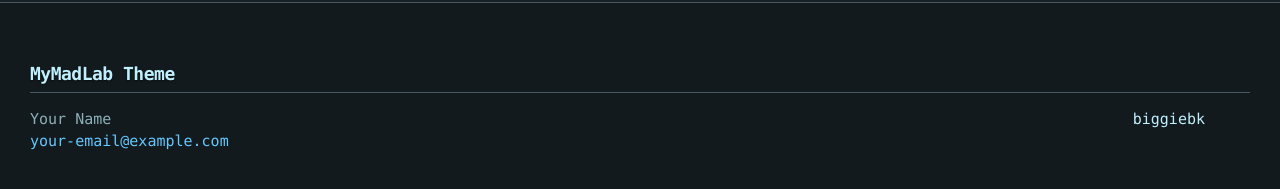
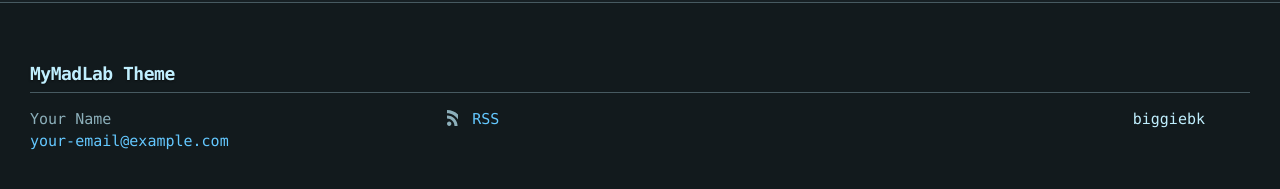
Before and after one commit to biggiebk/theme_mymadlab, a Jekyll site: the page built from index.md, in a window 1280 px wide and 900 px high, scrolled down 5756 px. Shown: the part 687-876 px from the top of the window. Built offline with Jekyll 4.4.1, drawn with Linux system fonts in a browser that asks for light colours; nearby versions of some CDN libraries; our own code applies the rules of GitHub Pages for plain Markdown files.

Commit message:
Post and RSS optional

```diff
--- a/_config.yml
+++ b/_config.yml
@@ -18,6 +18,10 @@
 email: your-email@example.com
 github_username: biggiebk
 repository: biggiebk/theme_mymadlab
+
+# Display options
+show_posts: true          # Show posts list on homepage
+show_rss_subscribe: true  # Show RSS subscription links
 
 # Header navigation
 header_pages:
--- a/_includes/social.html
+++ b/_includes/social.html
@@ -10,5 +10,5 @@
   {%- if site.twitter_username -%}<li><a href="https://www.twitter.com/{{ site.twitter_username| cgi_escape | escape }}"><svg class="svg-icon"><use xlink:href="{{ '/assets/mymadlab-social-icons.svg#twitter' | relative_url }}"></use></svg> <span class="username">{{ site.twitter_username| escape }}</span></a></li>{%- endif -%}
   {%- if site.youtube_username -%}<li><a href="https://youtube.com/{{ site.youtube_username| cgi_escape | escape }}"><svg class="svg-icon"><use xlink:href="{{ '/assets/mymadlab-social-icons.svg#youtube' | relative_url }}"></use></svg> <span class="username">{{ site.youtube_username| escape }}</span></a></li>{%- endif -%}
   {%- if site.googleplus_username -%}<li><a href="https://plus.google.com/{{ site.googleplus_username| escape }}"><svg class="svg-icon"><use xlink:href="{{ '/assets/mymadlab-social-icons.svg#googleplus' | relative_url }}"></use></svg> <span class="username">{{ site.googleplus_username| escape }}</span></a></li>{%- endif -%}
-  {%- if site.rss -%}<li><a href="{{ 'feed.xml' | relative_url }}"><svg class="svg-icon"><use xlink:href="{{ '/assets/mymadlab-social-icons.svg#rss' | relative_url }}"></use></svg> <span>{{ site.rss | escape }}</span></a></li>{%- endif -%}
+  {%- if site.show_rss_subscribe -%}<li><a href="{{ 'feed.xml' | relative_url }}"><svg class="svg-icon"><use xlink:href="{{ '/assets/mymadlab-social-icons.svg#rss' | relative_url }}"></use></svg> <span>RSS</span></a></li>{%- endif -%}
 </ul>
--- a/_layouts/home.html
+++ b/_layouts/home.html
@@ -9,7 +9,7 @@
 
   {{ content }}
 
-  {%- if site.posts.size > 0 -%}
+  {%- if site.show_posts and site.posts.size > 0 -%}
     <h2 class="post-list-heading">{{ page.list_title | default: "Posts" }}</h2>
     <ul class="post-list">
       {%- for post in site.posts -%}
@@ -28,7 +28,9 @@
       {%- endfor -%}
     </ul>
 
+    {%- if site.show_rss_subscribe -%}
     <p class="rss-subscribe">subscribe <a href="{{ "/feed.xml" | relative_url }}">via RSS</a></p>
+    {%- endif -%}
   {%- endif -%}
 
 </div>
```
